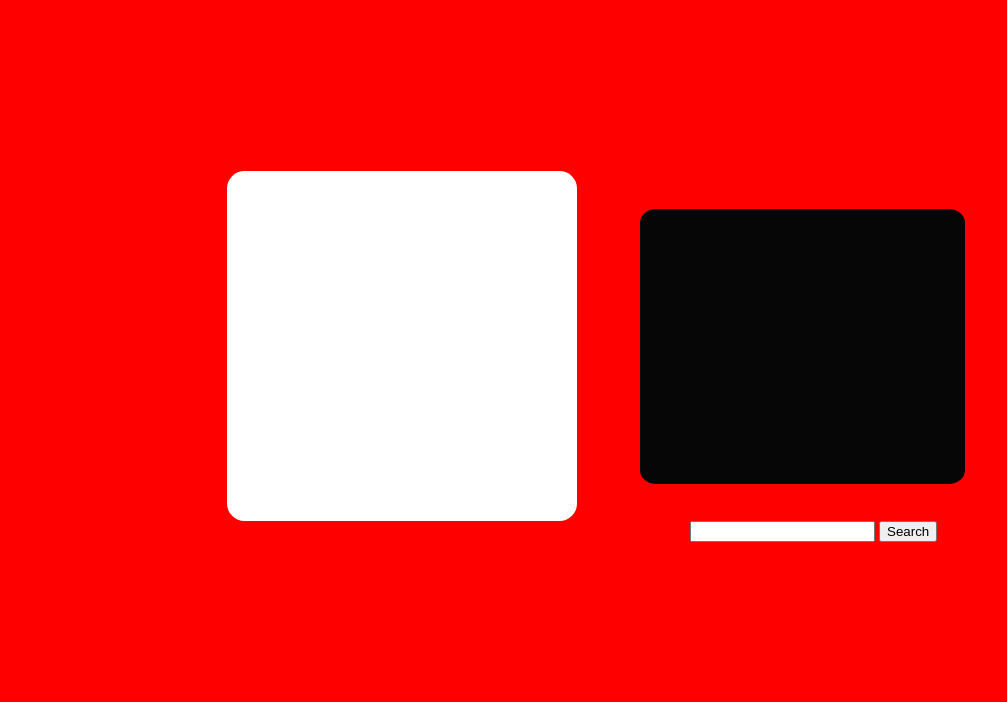
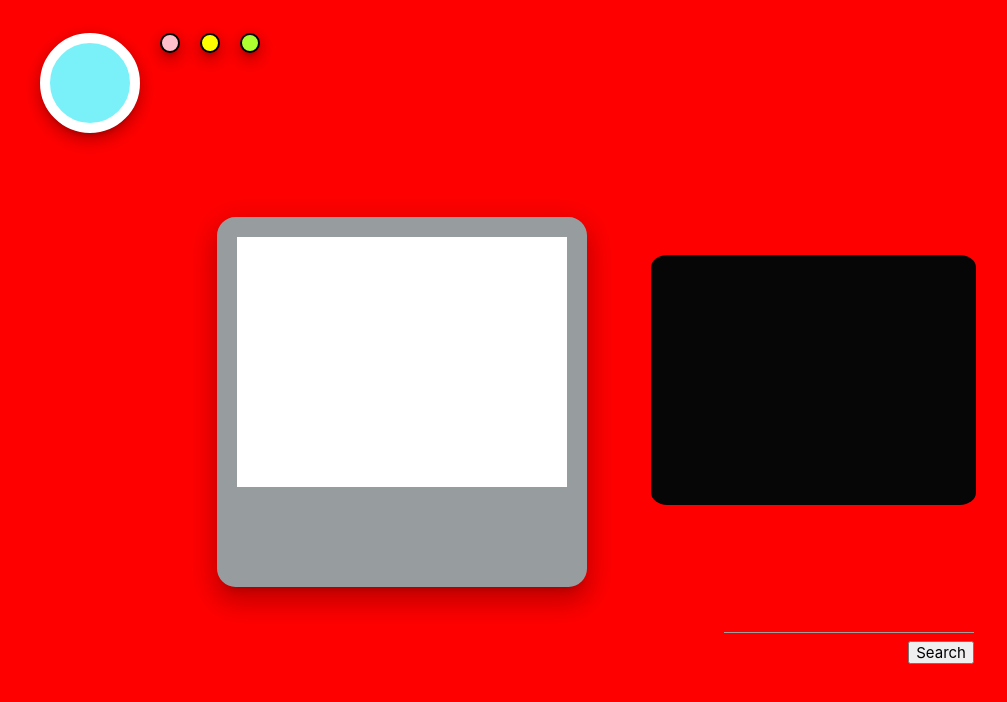
Before and after one commit to jihaekim/pokedex, a plain HTML site: page index.html in a window 1280 px wide. Shown: the whole page, without its empty margins (44-1051 px from the left). Drawn offline with nearby package versions, Linux system fonts and the light colour scheme.

Commit message:
layout changes

```diff
--- a/index.html
+++ b/index.html
@@ -8,22 +8,28 @@
     <link rel="stylesheet" type="text/css" media="screen" href="main.css" />
     <link href="https://fonts.googleapis.com/css?family=Space+Mono" rel="stylesheet">
 
+        <!-- Compiled and minified CSS -->
+        <link rel="stylesheet" href="https://cdnjs.cloudflare.com/ajax/libs/materialize/1.0.0-rc.2/css/materialize.min.css">
 
+        <!-- Compiled and minified JavaScript -->
+        <script src="https://cdnjs.cloudflare.com/ajax/libs/materialize/1.0.0-rc.2/js/materialize.min.js"></script>
 
 </head>
 <body>
 <div id="circles">
-     <div id="blue-circle"></div>
+     <div class="circle-lights z-depth-3 " id="blue-circle"></div>
+     <div class="circle-lights z-depth-3 " id="red"></div>
+     <div class="circle-lights z-depth-3 " id="yellow"></div>
+     <div class="circle-lights z-depth-3 " id="green"></div>
 </div>
 
+<div id= "container">
 
-<div class="container" id= "container">
-
-<div  class = "col-sm-4"id = "pokemon-container">
+<div class="z-depth-4" id = "pokemon-container">
 
 </div>
 
-<div class = "col-sm-4" id="status-container"></div>
+<div id="status-container"></div>
 
 </div>
 
@@ -33,6 +39,7 @@
     <input id= "search-button" type = "submit" value = "Search">
 </form>
 
+
 <script src="https://unpkg.com/axios/dist/axios.min.js"></script>
 <script src="main.js"></script>
 </body>
--- a/main.scss
+++ b/main.scss
@@ -1,4 +1,6 @@
 $dark-black :#060606;
+$light-blue:#7af1f9;
+$light-grey: #979d9e;
 @mixin dimension ($height,$width){
     height: $height;
     width: $width;
@@ -8,15 +10,46 @@ $dark-black :#060606;
 // }
 
 body{
+
     background-color:red;
     // background-image: url("https://d2v9y0dukr6mq2.cloudfront.net/video/thumbnail/VGiBmTeaeilt7mgjb/video-game-background-blue_451fb1bpx__F0000.png");
     // background-size: cover;
 }
 
 //making circle for gameboy design
+
+.circle-lights{
+    margin:10px;
+}
+
 #circles{
+    display:flex;
+    padding:10px;
+    margin-left: 5%;
+    margin-top: 1%;
+
     #blue-circle{
         @include dimension(100px,100px);
+        background-color: $light-blue;
+        border-radius: 50%;
+        border: 10px solid white;
+    }
+
+    #red{
+        @include dimension(20px,20px);
+        border: 2px solid black;
+        border-radius: 50%;
+        background-color: pink;
+    }
+
+    #yellow{
+        @extend #red;
+        background-color:yellow;
+    }
+
+    #green{
+        @extend #red;
+        background-color: greenyellow;
     }
 }
 
@@ -35,9 +68,11 @@ body{
     margin-top: 5%;
 
     #pokemon-container{
-        @include dimension(350px,350px);
+        @include dimension(370px,370px);
         background-color:white;
         border-radius: 5%;
+        border: 20px solid $light-grey;
+        border-bottom: 100px solid $light-grey;
 
     }
 
@@ -78,6 +113,7 @@ body{
 
 #search-form{
     text-align: right;
-    margin-right: 23%;
+    margin-left:60%;
+    width:250px;
 
 }
```
Also changed, not shown: main.css, 1 other file.
